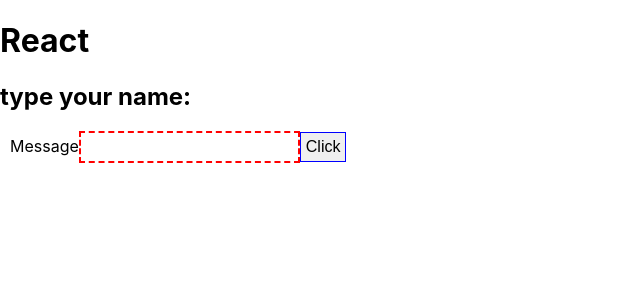
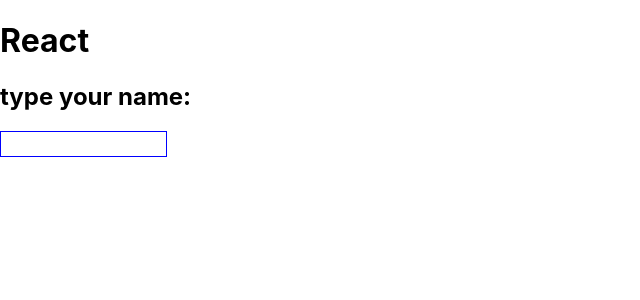
Before and after one commit to hiroyannnn/react-next-tutorial, a React (Create React App) app in the folder react_app/: page / in a window 1280 px wide. Shown: the top 300 px of the page, without its empty margins (0-640 px from the left). Built offline with nearby package versions, Linux system fonts and the light colour scheme.

Commit message:
list3-39 oncheck

```diff
--- a/react_app/src/App.js
+++ b/react_app/src/App.js
@@ -21,34 +21,38 @@
     this.state = {
       message: 'type your name:'
     }
-    this.doChange = this.doChange.bind(this)
-    this.doSubmit = this.doSubmit.bind(this)
+    this.doCheck = this.doCheck.bind(this)
   }
-  doChange(event){
-    this.input = event.target.value
-  }
-  doSubmit(event){
-    this.setState({
-      message: 'Hello, ' + this.input + '!!'
-    })
-    event.preventDefault()
+  doCheck(event){
+    alert(event.target.value + "は長すぎます。(最大10文字)")
   }
 
   render (){
     return <div>
       <h1>React</h1>
       <h2>{this.state.message}</h2>
-      <form onSubmit={this.doSubmit}>
-        <label>
-          <span style={this.inputStyle}></span>Message
-          <input type="text" style={this.inputStyle}
-            onChange={this.doChange}
-            required pattern="[A-Za-z _,.]+"
-            />
-        </label>
-        <input type="submit" style={this.inputStyle} value="Click"/>
-      </form>
+      <Message maxlength="10" onCheck={this.doCheck} />
     </div>
+  }
+}
+class Message extends Component {
+  inputStyle={
+    fontSize:"12px",
+    padding:"5px"
+  }
+  constructor(props){
+    super(props)
+    this.doChange = this.doChange.bind(this)
+  }
+  doChange(e){
+    if(e.target.value.length > this.props.maxlength){
+      this.props.onCheck(e)
+      e.target.value = e.target.value.substr(0, this.props.maxlength)
+    }
+  }
+  render(){
+    return <input type="text" style={this.inputStyle}
+      onChange={this.doChange}/>
   }
 }
 
```
